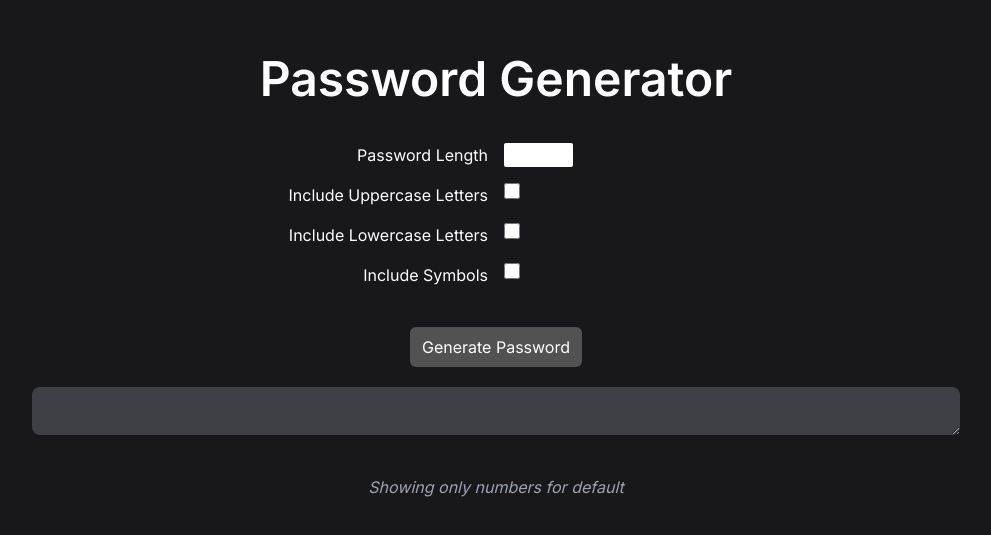
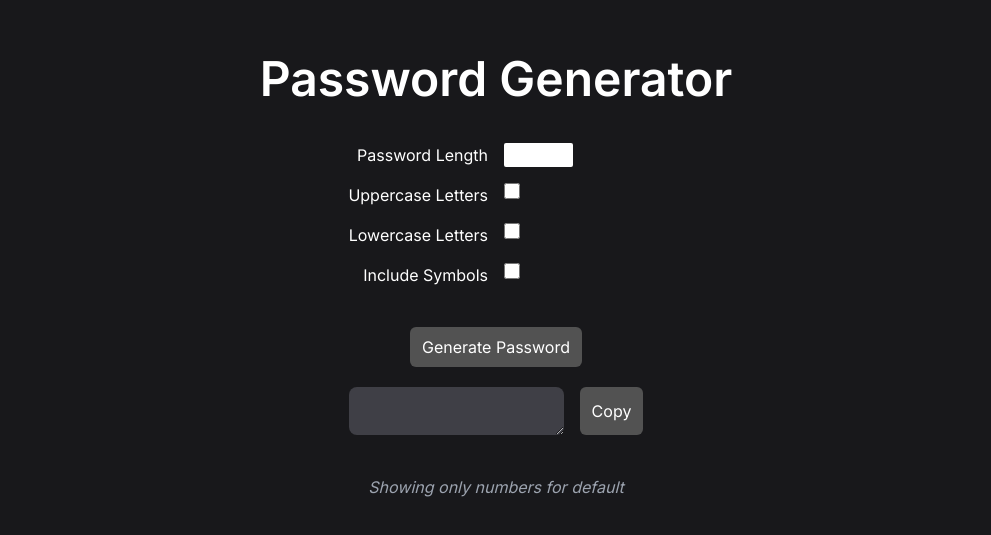
Before and after one commit to deardosatria7/password-generator, a Next.js app: page / in a window 1280 px wide. Shown: the part 123-658 px from the top of the page, without its empty margins (144-1135 px from the left). Built offline with nearby package versions, Linux system fonts and the light colour scheme.

Commit message:
add copy button

```diff
--- a/pages/index.tsx
+++ b/pages/index.tsx
@@ -1,4 +1,5 @@
 import Head from "next/head";
+import Link from "next/link";
 import {Inter} from "@next/font/google";
 
 const inter = Inter({subsets: ["latin"]});
@@ -6,7 +7,7 @@ const inter = Inter({subsets: ["latin"]});
 //define source letters
 const lowercaseLetters = "qwertyuiopasdfghjklzxcvbnm";
 const uppercaseLetters = "QWERTYUIOPASDFGHJKLZXCVBNM";
-const symbols = "!@#$%^&*()_+-={}|[]:'.,?><|";
+const symbols = "!@#$%^&*()_+-={}|[]:'.,?><|/";
 const numbers = "0123456789";
 
 //add a function to generate password
@@ -92,13 +93,13 @@ export default function Home() {
                   />
                 </div>
                 <div className="flex justify-end text-sm sm:text-base">
-                  <label htmlFor="uppercase">Include Uppercase Letters</label>
+                  <label htmlFor="uppercase">Uppercase Letters</label>
                 </div>
                 <div className="flex justify-start">
                   <input type="checkbox" id="uppercase" className="w-4 h-4" />
                 </div>
                 <div className="flex justify-end text-sm sm:text-base">
-                  <label htmlFor="lowercase">Include Lowercase Letters</label>
+                  <label htmlFor="lowercase">Lowercase Letters</label>
                 </div>
                 <div className="flex justify-start">
                   <input type="checkbox" id="lowercase" className="w-4 h-4" />
@@ -118,11 +119,30 @@ export default function Home() {
                   >
                     Generate Password
                   </button>
-                  <textarea
-                    id="generated-password"
-                    className="text-center mt-5 mx-6 sm:mx-44 bg-zinc-700 rounded-lg"
-                    readOnly
-                  ></textarea>
+                  <div className="flex justify-center mt-5 mx-6 sm:mx-44 gap-4">
+                    <textarea
+                      id="generated-password"
+                      className="text-center bg-zinc-700 rounded-lg w-auto"
+                      readOnly
+                    ></textarea>
+                    <Link href={"/"} legacyBehavior>
+                      <a
+                        href="/"
+                        className="flex bg-neutral-600 hover:bg-neutral-500 rounded-md px-3 items-center"
+                        onClick={() => {
+                          navigator.clipboard.writeText(
+                            (
+                              document.getElementById(
+                                "generated-password"
+                              ) as HTMLInputElement
+                            ).value
+                          );
+                        }}
+                      >
+                        Copy
+                      </a>
+                    </Link>
+                  </div>
                 </div>
               </div>
             </form>
```
